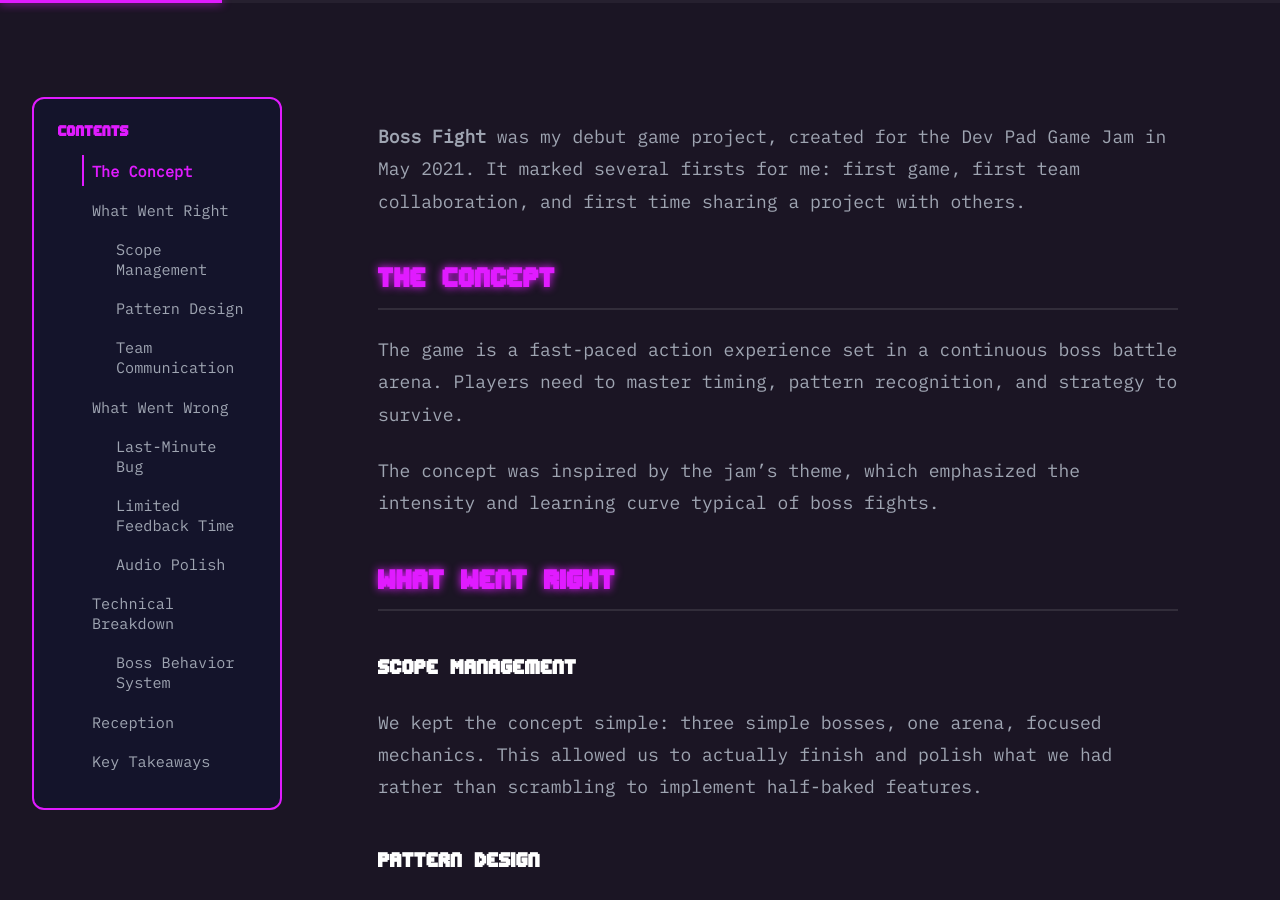
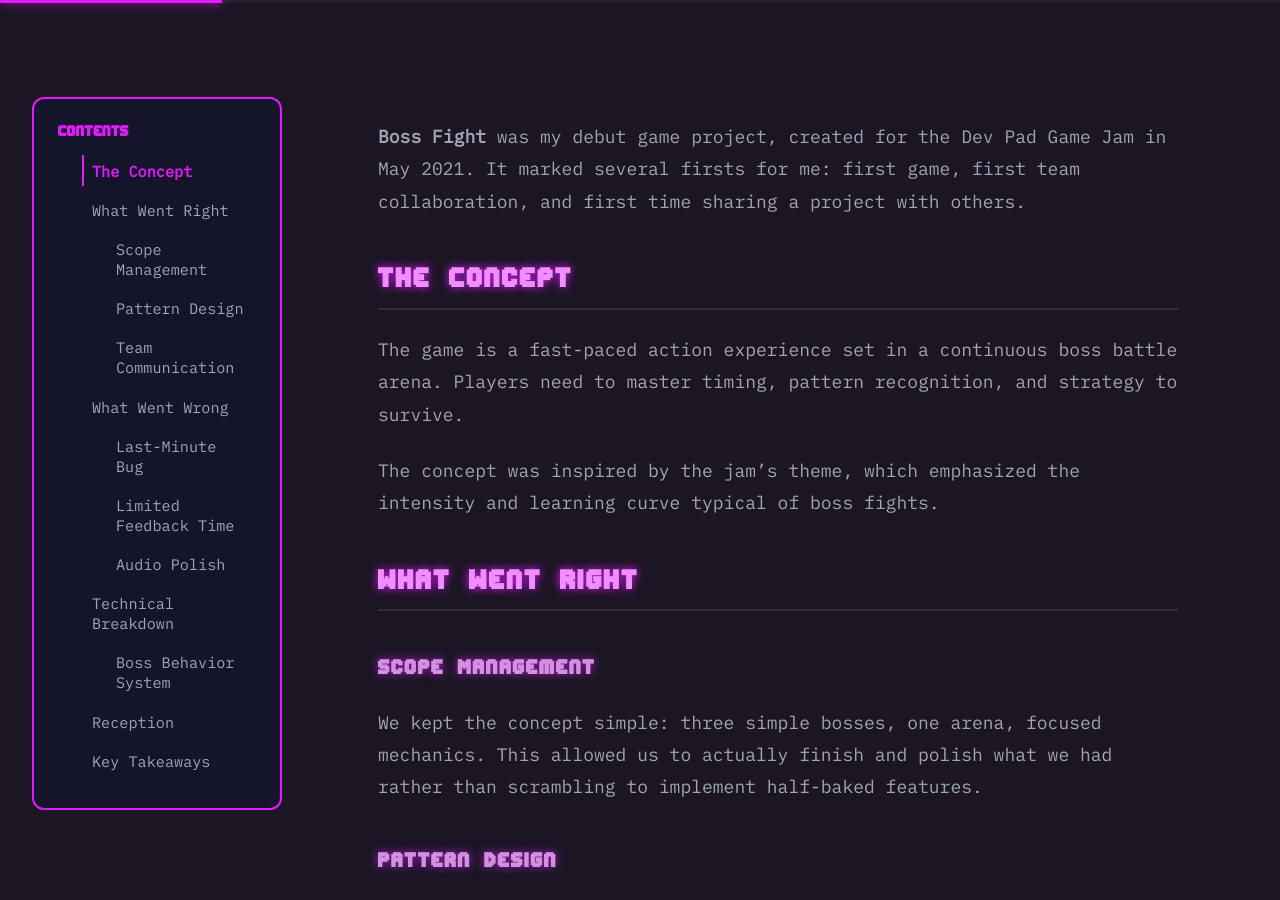
Before and after one commit to Myst1cS04p/Me, a Jekyll site: the page built from _articles/boss-fight-post-mortem.md, in a window 1280 px wide and 900 px high, scrolled down 731 px. Built offline with Jekyll 4.4.1, drawn with Linux system fonts in a browser that asks for light colours.

Commit message:
typography fixes
better readability on posts
got rid of blank white texts
better character spacing

```diff
--- a/_sass/components/_card.scss
+++ b/_sass/components/_card.scss
@@ -109,9 +109,9 @@
   &__title {
     font-family: var(--font-display);
     font-size: 1.25rem;
-    color: var(--hover-color);
+    letter-spacing: 0.05em;
 
-    text-shadow: 0 0 10px var(--hover-color);
+    @include text-glow(var(--hover-color), 10px);
     margin-bottom: 0.5rem;
     line-height: 1.2;
   }
--- a/_sass/sections/_article-content.scss
+++ b/_sass/sections/_article-content.scss
@@ -314,6 +314,7 @@
     margin-bottom: 1rem;
     line-height: 1.3;
     scroll-margin-top: 80px;
+    letter-spacing: 0.05em;
 
     @include mobile {
       margin-top: 2rem;
@@ -327,6 +328,7 @@
     text-shadow: 0 0 8px var(--article-color);
     padding-bottom: 0.5rem;
     border-bottom: 2px solid rgba(255, 255, 255, 0.1);
+    @include text-glow(var(--article-color), 10px);
 
     @include mobile {
       font-size: 1.5rem;
@@ -335,6 +337,8 @@
 
   h3 {
     font-size: 1.5rem;
+    @include text-glow(color-mix(in srgb, var(--article-color) 70%, #242f36), 10px);
+
 
     @include mobile {
       font-size: 1.25rem;
@@ -575,6 +579,8 @@
     text-shadow: 0 0 10px var(--article-color);
     text-align: center;
     margin-bottom: var(--space-xl);
+    @include text-glow(var(--article-color), 10px);
+
 
     @include mobile {
       font-size: var(--text-xl);
@@ -632,6 +638,7 @@
     color: white;
     margin: 0 0 var(--space-xs) 0;
     line-height: 1.3;
+    letter-spacing: 0.15em;
   }
 
   time {
```
